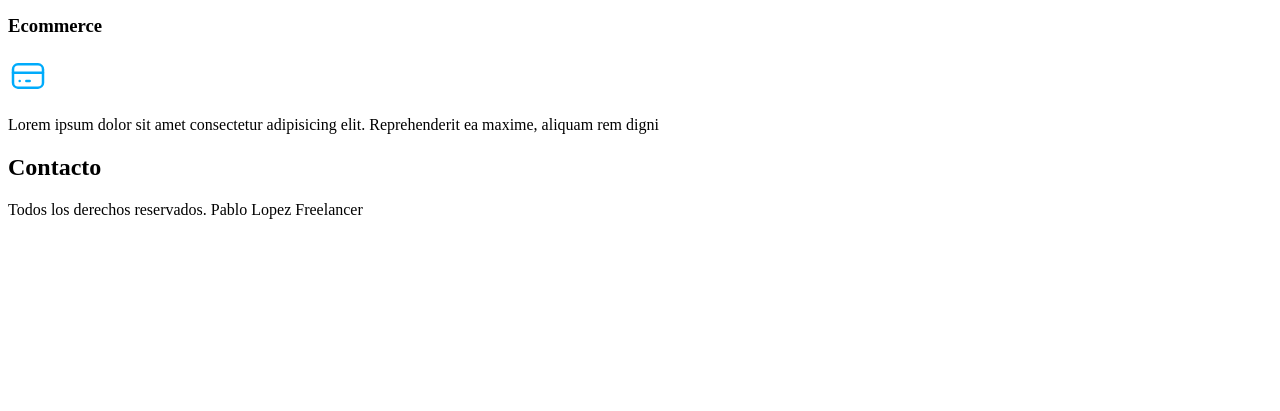
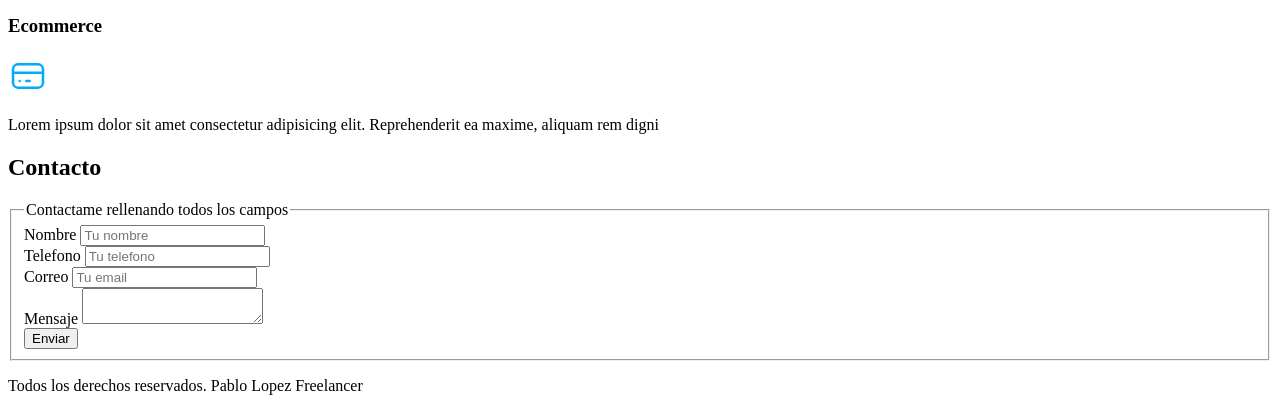
Before and after one commit to Plopezq/freelancer, a plain HTML site: page index.html in a window 1280 px wide. Shown: the part 619-1030 px from the top of the page. Before the commit the page ends 854 px from the top, so only its background shows below. Drawn offline with Linux system fonts and the light colour scheme.

Commit message:
adding a form

```diff
--- a/index.html
+++ b/index.html
@@ -83,6 +83,36 @@
 
     <section>
         <h2>Contacto</h2>
+        <form>
+            <fieldset>
+                <legend>Contactame rellenando todos los campos</legend>
+
+                <div>
+                    <label>Nombre</label>
+                    <input type= "text" placeholder="Tu nombre">
+                </div>
+
+                <div>
+                    <label>Telefono</label>
+                    <input type="text" placeholder="Tu telefono">
+                </div>
+
+                <div>
+                    <label >Correo</label>
+                    <input type="Email" placeholder="Tu email">
+                </div>
+
+                <div>
+                    <label>Mensaje</label>
+                    <textarea></textarea>
+                </div>
+
+                <div>
+                    <input type="submit" value = "Enviar">
+                </div>
+
+            </fieldset>
+        </form>
     </section>
 
     <footer>
```
